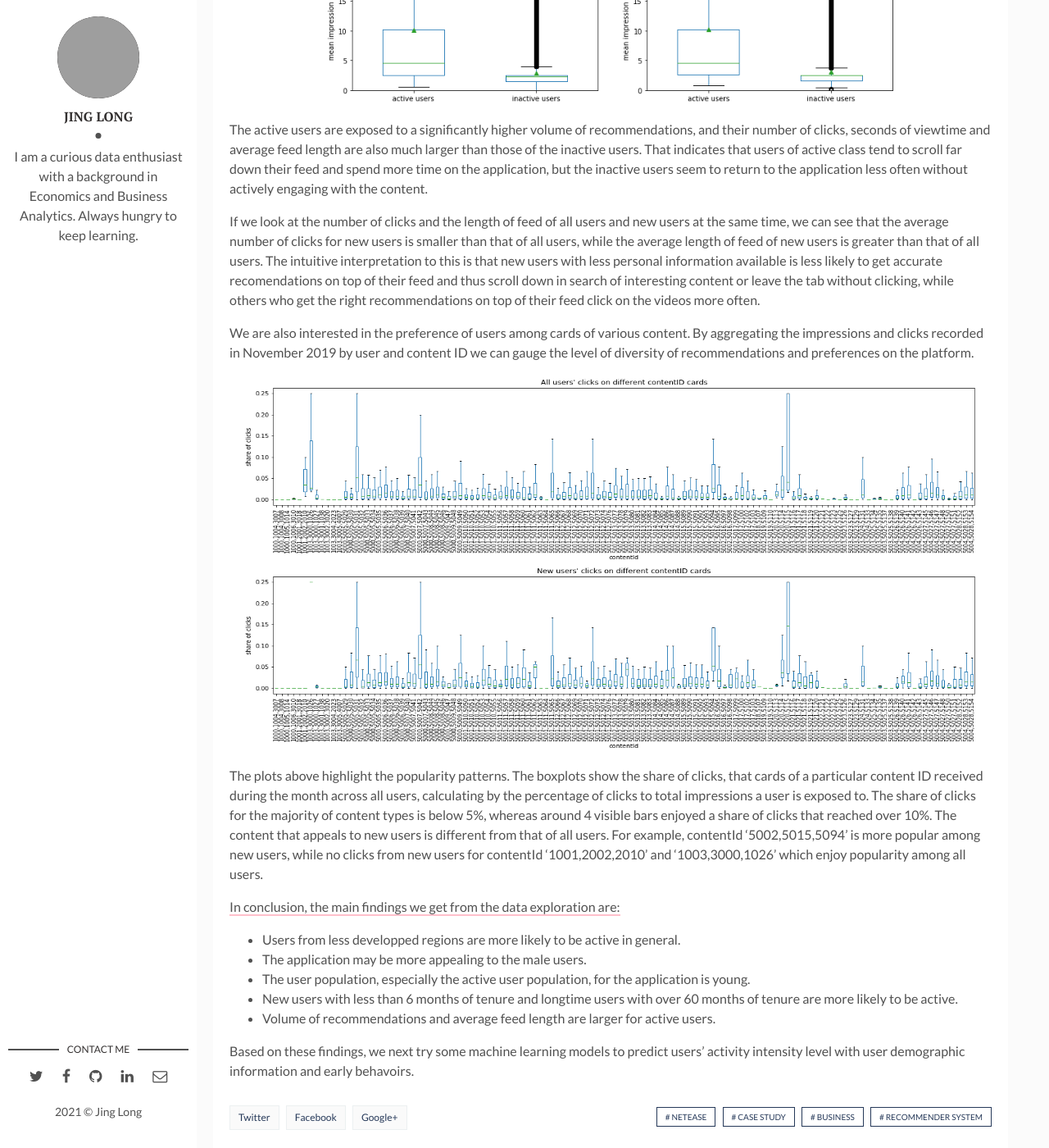
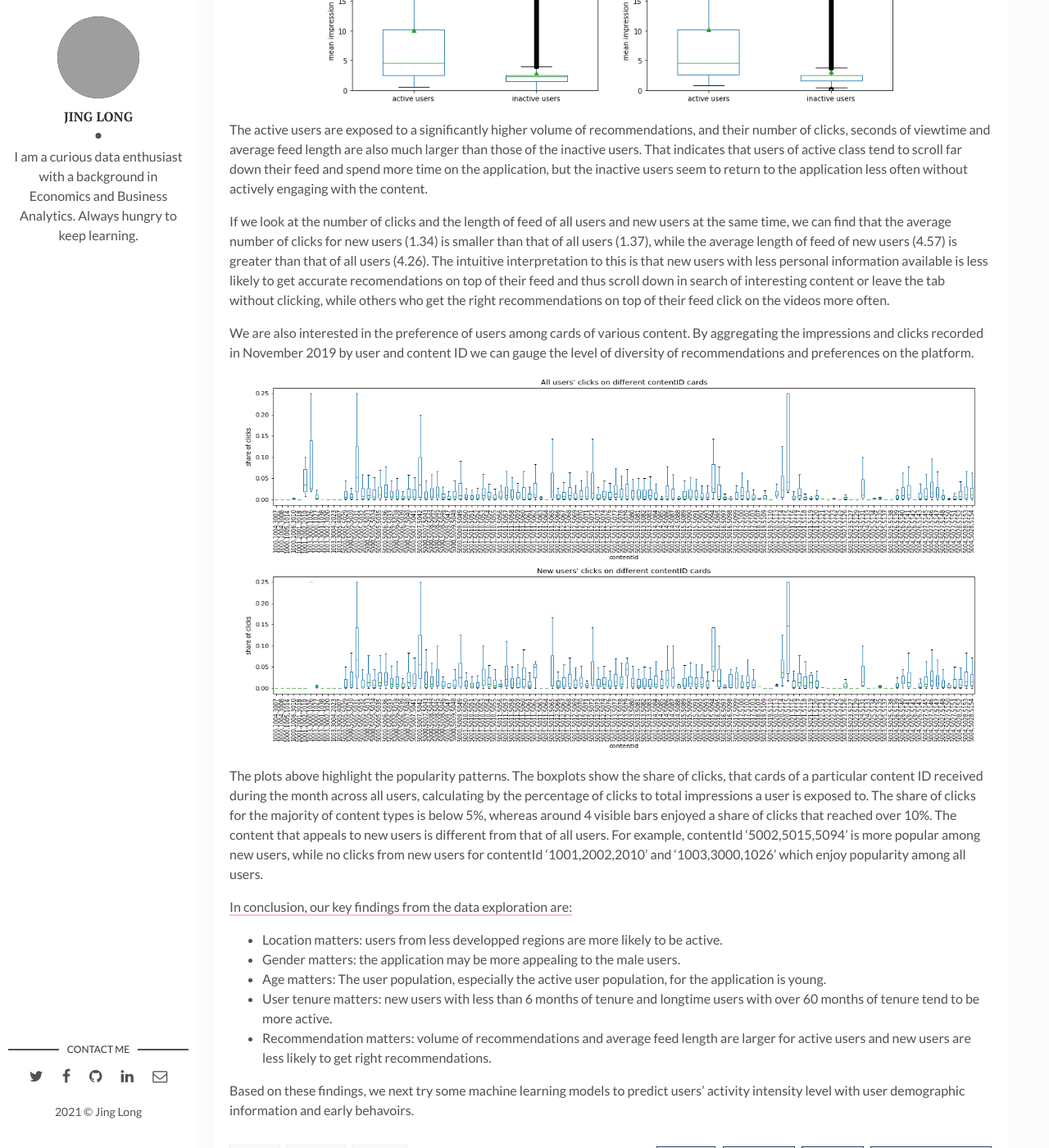
Before and after one commit to jing042323/jing-long, a Jekyll site: the page built from _posts/2021-09-15-NCM.markdown, in a window 1280 px wide and 1400 px high, scrolled down 7957 px. Shown: the whole window at 82% size. Built offline with Jekyll 4.4.1, drawn with Linux system fonts in a browser that asks for light colours; comment, search, counter and statistics services are not loaded; grey boxes are pictures that could not be loaded.

Commit message:
update ncm

```diff
--- a/_posts/2021-09-15-NCM.markdown
+++ b/_posts/2021-09-15-NCM.markdown
@@ -153,7 +153,7 @@
 
 The active users are exposed to a significantly higher volume of recommendations, and their number of clicks, seconds of viewtime and average feed length are also much larger than those of the inactive users. That indicates that users of active class tend to scroll far down their feed and spend more time on the application, but the inactive users seem to return to the application less often without actively engaging with the content.
 
-If we look at the number of clicks and the length of feed of all users and new users at the same time, we can see that the average number of clicks for new users is smaller than that of all users, while the average length of feed of new users is greater than that of all users. The intuitive interpretation to this is that new users with less personal information available is less likely to get accurate recomendations on top of their feed and thus scroll down in search of interesting content or leave the tab without clicking, while others who get the right recommendations on top of their feed click on the videos more often.
+If we look at the number of clicks and the length of feed of all users and new users at the same time, we can find that the average number of clicks for new users (1.34) is smaller than that of all users (1.37), while the average length of feed of new users (4.57) is greater than that of all users (4.26). The intuitive interpretation to this is that new users with less personal information available is less likely to get accurate recomendations on top of their feed and thus scroll down in search of interesting content or leave the tab without clicking, while others who get the right recommendations on top of their feed click on the videos more often.
 
 We are also interested in the preference of users among cards of various content. By aggregating the impressions and clicks recorded in November 2019 by user and content ID we can gauge the level of diversity of recommendations and preferences on the platform.
 
@@ -164,11 +164,11 @@
 
 The plots above highlight the popularity patterns. The boxplots show the share of clicks, that cards of a particular content ID received during the month across all users, calculating by the percentage of clicks to total impressions a user is exposed to. The share of clicks for the majority of content types is below 5%, whereas around 4 visible bars enjoyed a share of clicks that reached over 10%. The content that appeals to new users is different from that of all users. For example, contentId '5002,5015,5094' is more popular among new users, while no clicks from new users for contentId '1001,2002,2010' and '1003,3000,1026' which enjoy popularity among all users.
 
-<span style="border-bottom:2px solid pink;"> In conclusion, the main findings we get from the data exploration are:  </span>
-- Users from less developped regions are more likely to be active in general.
-- The application may be more appealing to the male users.
-- The user population, especially the active user population, for the application is young.
-- New users with less than 6 months of tenure and longtime users with over 60 months of tenure are more likely to be active.
-- Volume of recommendations and average feed length are larger for active users.
+<span style="border-bottom:2px solid pink;"> In conclusion, our key findings from the data exploration are:  </span>
+- Location matters: users from less developped regions are more likely to be active.
+- Gender matters: the application may be more appealing to the male users.
+- Age matters: The user population, especially the active user population, for the application is young.
+- User tenure matters: new users with less than 6 months of tenure and longtime users with over 60 months of tenure tend to be more active.
+- Recommendation matters: volume of recommendations and average feed length are larger for active users and new users are less likely to get right recommendations.
 
 Based on these findings, we next try some machine learning models to predict users' activity intensity level with user demographic information and early behavoirs.
```
